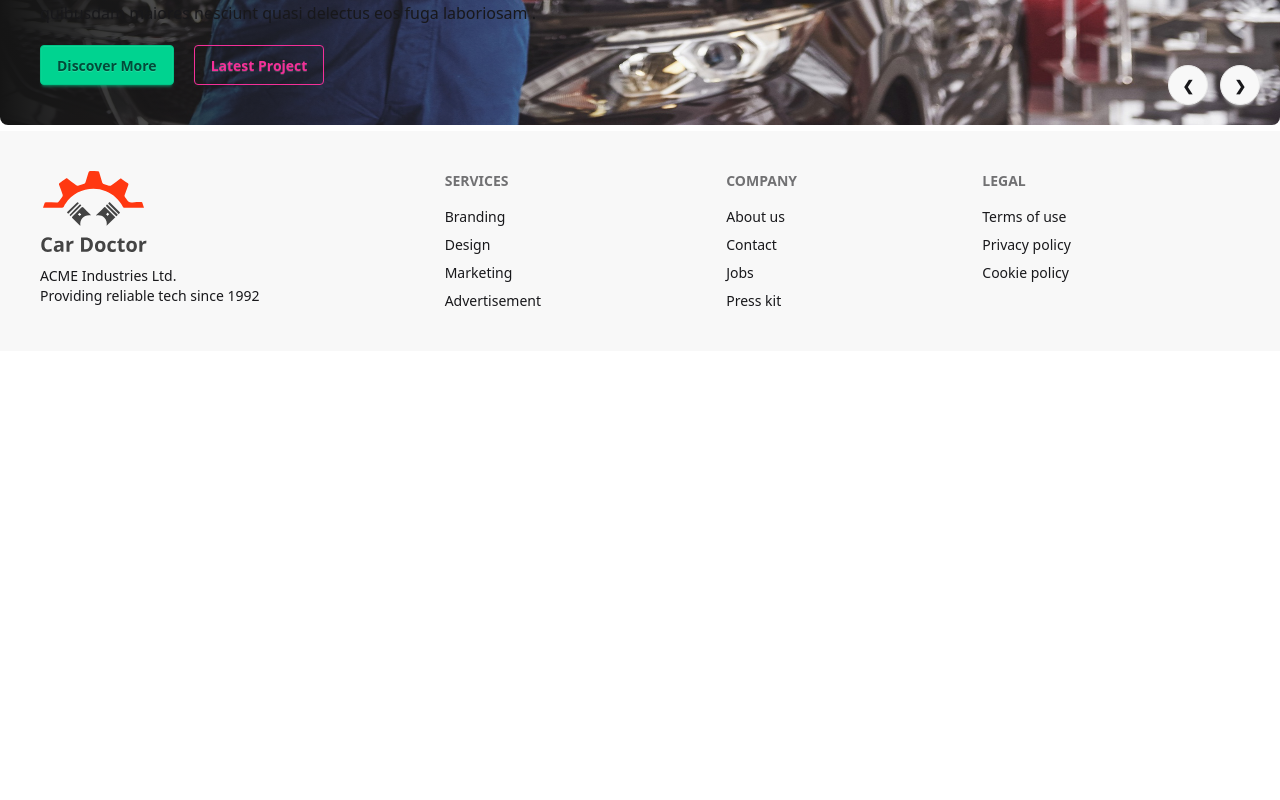
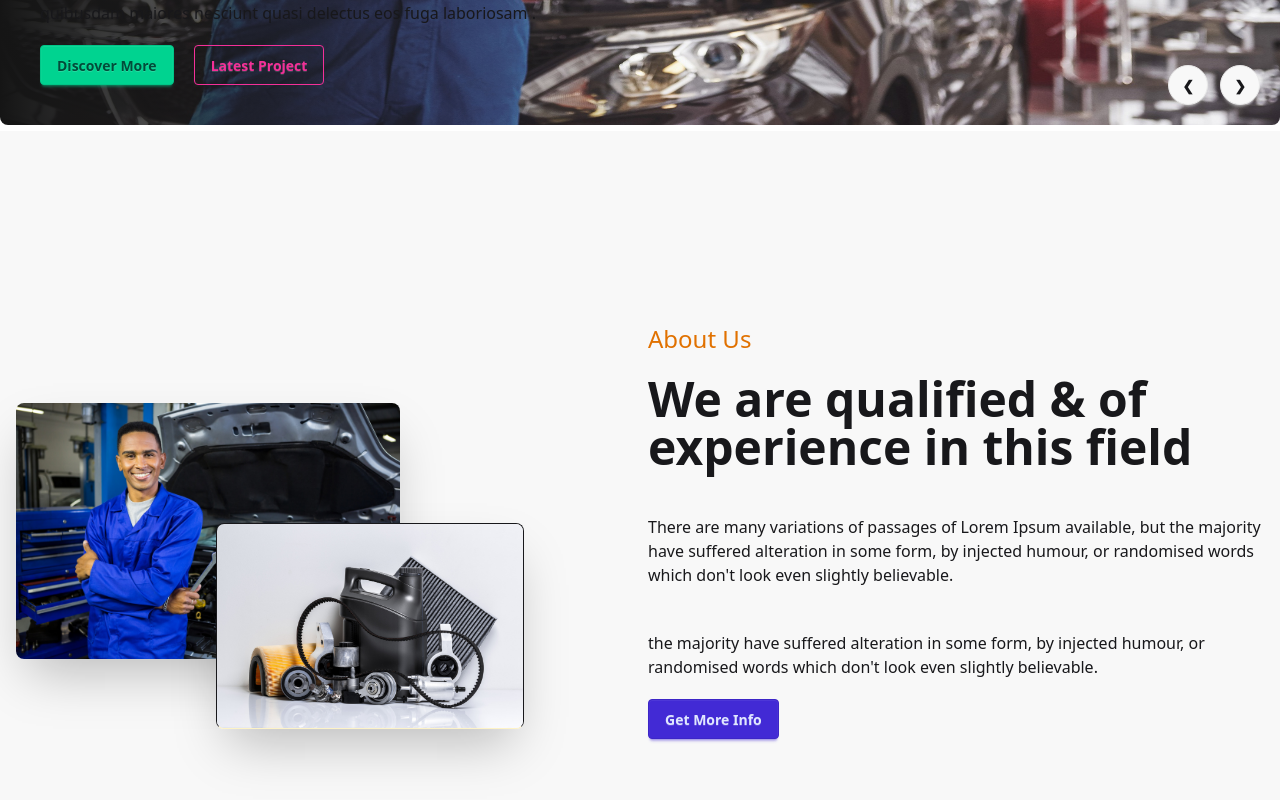
Before and after one commit to SaPa36/car-doctor-client, a React (Vite) app: page / in a window 1280 px wide. Shown: the part 580-1380 px from the top of the page. Before the commit the page ends 931 px from the top, so only its background shows below. Built offline with nearby package versions, Linux system fonts and the light colour scheme.

Commit message:
added about section

```diff
--- /dev/null
+++ b/src/pages/Home/About.jsx
@@ -0,0 +1,41 @@
+import React from "react";
+
+import person from "../../assets/images/about_us/person.jpg";
+import parts from "../../assets/images/about_us/parts.jpg";
+
+const About = () => {
+  return (
+    <div className="hero bg-base-200 min-h-screen">
+      <div className="hero-content flex-col lg:flex-row">
+        <div className="w-1/2 relative">
+          <img src={person} className="max-w-sm rounded-lg shadow-2xl" />
+          <img
+            src={parts}
+            className="w-1/2 left-50 border border-b-amber-100  right-5 absolute top-30 rounded-lg shadow-2xl"
+          />
+        </div>
+        <div className="w-1/2 space-y-5">
+          <p className="text-2xl text-amber-600">About Us</p>
+          <h1 className="text-5xl font-bold">
+            We are qualified & of experience in this field
+          </h1>
+          <p className="py-6">
+            There are many variations of passages of Lorem Ipsum available, but
+            the majority have suffered alteration in some form, by injected
+            humour, or randomised words which don't look even slightly
+            believable.
+          </p>
+
+          <p>
+            the majority have suffered alteration in some form, by injected
+            humour, or randomised words which don't look even slightly
+            believable.
+          </p>
+          <button className="btn btn-primary">Get More Info</button>
+        </div>
+      </div>
+    </div>
+  );
+};
+
+export default About;
--- a/src/pages/Home/Home.jsx
+++ b/src/pages/Home/Home.jsx
@@ -1,10 +1,12 @@
 import React from 'react';
 import Banner from './Banner';
+import About from './About';
 
 const Home = () => {
     return (
         <div>
             <Banner></Banner>
+            <About></About>
         </div>
     );
 };
```
